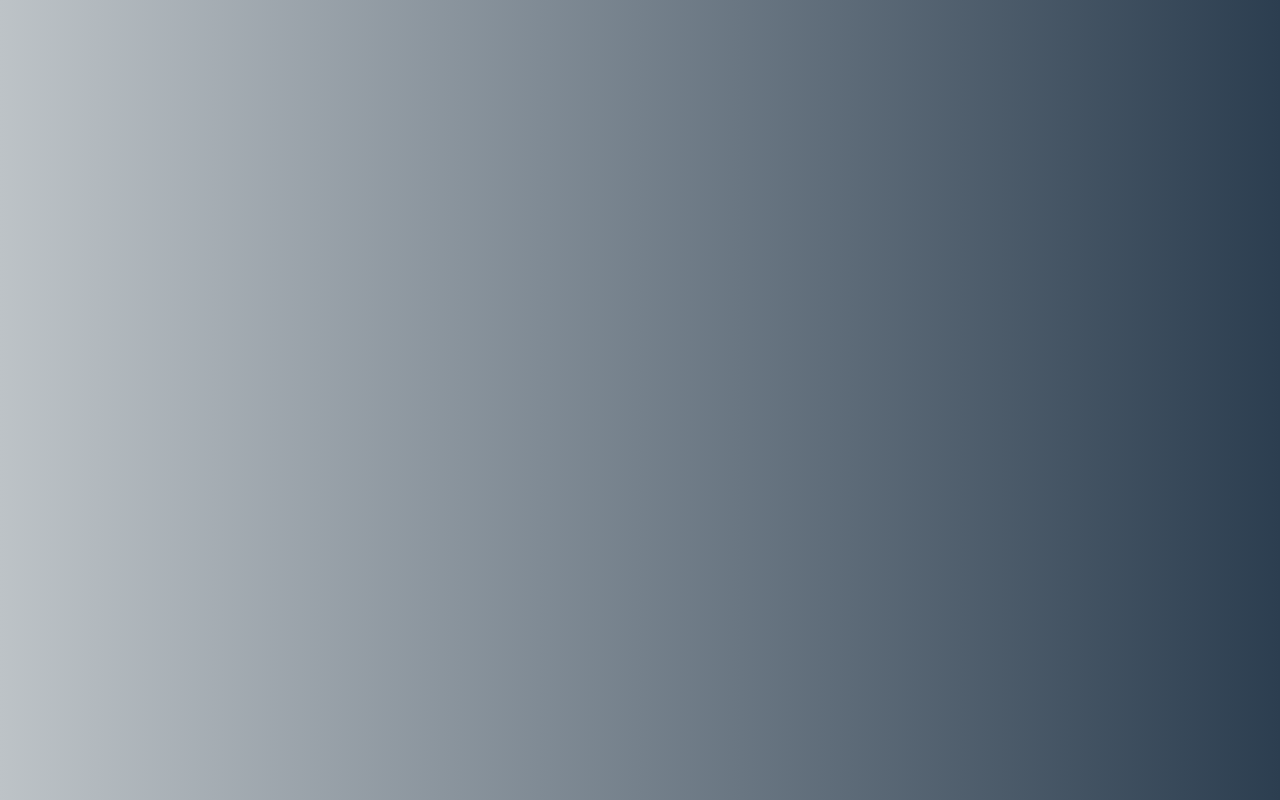
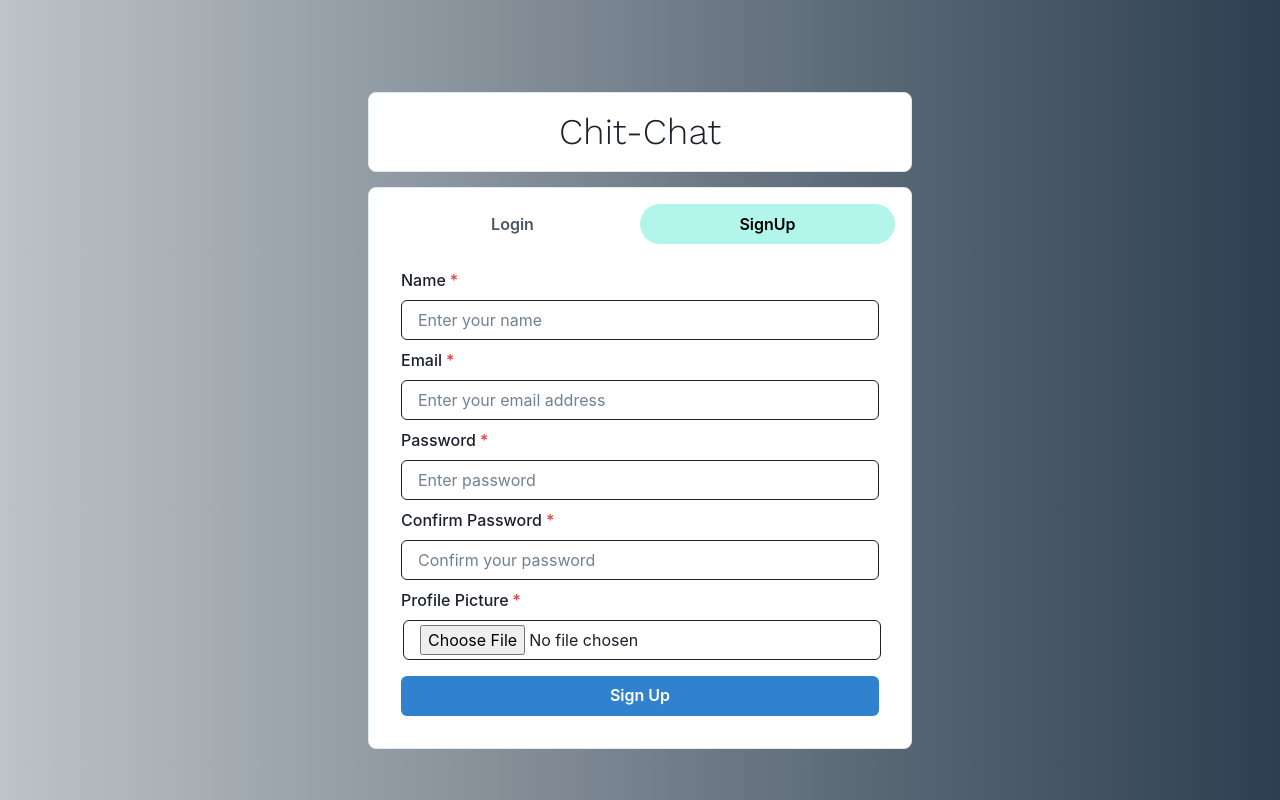
Before and after one commit to Nikk-05/Chit-Chat, a React (Vite) app in the folder frontend/: page /signup in a window 1280 px wide. Before the commit this address had no page. Built offline with nearby package versions, Linux system fonts and the light colour scheme.

Commit message:
Forms final commit

```diff
--- a/frontend/src/App.jsx
+++ b/frontend/src/App.jsx
@@ -13,6 +13,8 @@ function App() {
     <div className='App'>
       <Routes>
         <Route exact path='/' element={<Homepage/>} />
+        <Route path ='/login' element ={<Homepage/>} />
+        <Route exact path='/signup' element={<Homepage/>} />
         <Route exact path='/chat' element={<Chatpage/>} />
         <Route path = '/reset-password' element={<ResetPassword/>} />
       </Routes>
--- a/frontend/src/components/Login.jsx
+++ b/frontend/src/components/Login.jsx
@@ -4,49 +4,75 @@ import {
     FormControl,
     FormLabel,
     Input,
+    Flex,
     Button,
-    Flex,
-    Link as ChakraLink
+    Link as ChakraLink,
+    FormErrorMessage,
+    useToast
 } from '@chakra-ui/react'
-import { Link as ReactRouterLink } from 'react-router-dom'
+import { Link as ReactRouterLink, useNavigate } from 'react-router-dom'
+import { Formik, Form, Field } from 'formik';
+import * as Yup from 'yup'
 
+const validationSchema = Yup.object({
+    email: Yup.string().email('Invalid email address').required('Email is required'),
+    newPassword: Yup.string().required('Password is required')
+});
 
-function Login() {
-    const [logInData, setLogInData] = useState({
-        email: '',
-        password: ''
+const LoginFormData = () => {
+    const toast = useToast()
+    const navigate = useNavigate()
+    return (
+        <Formik
+            initialValues={{ email: '', password: '' }}
+            validationSchema={validationSchema}
+            onSubmit={(values) => {
+                console.log(values)
+                toast({
+                    title: 'Login Successful',
+                    status: 'success',
+                    duration: 4000,
+                    isClosable: true,
                 })
-
-    const handleChange = (e) => {
-        setLogInData({ ...logInData, [e.target.name]: e.target.value })
-    }
-
-    const handleSubmit = (e) => {
-        e.preventDefault()
-        // send logInData to backend for authentication
-        console.log(logInData)
-        // clear form fields
-        setLogInData({ email: '', password: '' })
-    }
-    return (
+                navigate('/chat')
+            }}
+        >
+            {({ errors, touched, handleSubmit }) => (
+                <Form onSubmit={handleSubmit}>
                     <Stack spacing={2}>
-            <FormControl isRequired>
+                        <Field name="email" >
+                            {({ field }) => (
+                                <FormControl isInvalid={errors.email && touched.email} isRequired >
                                     <FormLabel>Email</FormLabel>
-                <Input type="email" name="email" value={logInData.email} placeholder='Enter Your Email Address' onChange={handleChange} />
+                                    <Input {...field} type="email" placeholder='Enter your email' borderWidth ='1px' borderColor ='tale.200' />
+                                    {errors.email && touched.email ? <FormErrorMessage>{errors.email}</FormErrorMessage> : null}
                                 </FormControl>
-            <FormControl isRequired>
+                            )}
+                        </Field>
+                        <Field name="password" >
+                            {({ field }) => (
+                                <FormControl isInvalid={errors.password && touched.password} isRequired >
                                     <Flex d='flex' flexDirection='row' alignItems='center' justifyContent='space-between'>
                                         <FormLabel>Password</FormLabel>
                                         <ChakraLink as={ReactRouterLink} to="/reset-password" text='sm' color='blue' >
                                             Forgot password?
                                         </ChakraLink>
                                     </Flex>
-                <Input type="password" name="password" value={logInData.password} placeholder='Enter Your Password' onChange={handleChange} />
+                                    <Input {...field} type="password" placeholder='Enter your password' borderWidth ='1px' borderColor ='tale.200'/>
+                                    {errors.password && touched.password ? <FormErrorMessage>{errors.password}</FormErrorMessage> : null}
                                 </FormControl>
-
-            <Button onClick={handleSubmit}  w='100%' bg='blue.500' color = 'white' mt='2' _hover={{ bg: 'blue.700'}}>Log In</Button>
-
+                            )}
+                        </Field>
+                        <Button type='submit' w='100%' bg='blue.500' color='white' mt='2' _hover={{ bg: 'blue.700' }}>Log In</Button>
                     </Stack>
+                </Form>
+            )}
+        </Formik>
+    )
+}
+function Login() {
+    return (
+        <LoginFormData />
     )
 }
 
--- a/frontend/src/components/ResetPassword.jsx
+++ b/frontend/src/components/ResetPassword.jsx
@@ -12,7 +12,7 @@ import {
     useToast,
     FormErrorMessage
 } from '@chakra-ui/react'
-import {Formik,Form, Field} from 'formik'
+import { Formik, Form, Field } from 'formik'
 import * as Yup from 'yup'
 
 const validationSchema = Yup.object({
@@ -44,12 +44,12 @@ const PasswordResetForm = () => {
         >
             {({ errors, touched, handleSubmit }) => (
                 <Form onSubmit={handleSubmit}>
-            {/* Email Field */}
+                    <Stack spacing={2}>
                         <Field name="email">
                             {({ field }) => (
                                 <FormControl isInvalid={errors.email && touched.email} isRequired>
                                     <FormLabel>Email</FormLabel>
-                  <Input {...field} type="email" placeholder="Enter your email" />
+                                    <Input {...field} type="email" placeholder="Enter your email"  borderWidth ='1px' borderColor ='tale.200' />
                                     {errors.email && touched.email ? <FormErrorMessage>{errors.email}</FormErrorMessage> : null}
                                 </FormControl>
                             )}
@@ -59,7 +59,7 @@ const PasswordResetForm = () => {
                             {({ field }) => (
                                 <FormControl isInvalid={errors.newPassword && touched.newPassword} isRequired mt={4}>
                                     <FormLabel>New Password</FormLabel>
-                  <Input {...field} type="password" placeholder="Enter new password" />
+                                    <Input {...field} type="password" placeholder="Enter new password" borderWidth ='1px' borderColor ='tale.200' />
                                     {errors.newPassword && touched.newPassword ? <FormErrorMessage>{errors.newPassword}</FormErrorMessage> : null}
                                 </FormControl>
                             )}
@@ -69,33 +69,32 @@ const PasswordResetForm = () => {
                             {({ field }) => (
                                 <FormControl isInvalid={errors.confirmPassword && touched.confirmPassword} isRequired mt={4}>
                                     <FormLabel>Confirm Password</FormLabel>
-                  <Input {...field} type="password" placeholder="Confirm your password" />
+                                    <Input {...field} type="password" placeholder="Confirm your password"  borderWidth ='1px' borderColor ='tale.200' />
                                     {errors.confirmPassword && touched.confirmPassword ? <FormErrorMessage>{errors.confirmPassword}</FormErrorMessage> : null}
                                 </FormControl>
                             )}
                         </Field>
 
-            <Button type="submit" w='100%' bg='blue.500' color = 'white' mt='2' _hover={{ bg: 'blue.700'}}>
+                        <Button type="submit" w='100%' bg='blue.500' color='white' mt='2' _hover={{ bg: 'blue.700' }}>
                             Reset Password
                         </Button>
+                    </Stack>
                 </Form>
             )}
         </Formik>
     )
 }
 
-const ResetPassword = () =>{
+const ResetPassword = () => {
     return (
         <Container d='flex' justifyContent='center' maxW='xl' centerContent >
             <Box d='flex' justifyContent='center' p="3" bg='white' w='100%' m="40px 0 15px 0" borderRadius='lg' borderWidth={'1px'}>
                 <Text textAlign='center' fontSize='4xl' fontFamily="work sans" >Reset Password</Text>
             </Box>
             <Box bgColor='white' w='100%' borderRadius='lg' p='4' borderWidth='1px'>
-                <Stack spacing={2}>
-                    <PasswordResetForm/>
-                </Stack>
+                <PasswordResetForm />
             </Box>
-        </Container> )
+        </Container>)
 }
 
 export default ResetPassword;
--- a/frontend/src/components/SignUp.jsx
+++ b/frontend/src/components/SignUp.jsx
@@ -1,113 +1,128 @@
 import React, { useState } from 'react'
 import {
-    VStack,
+    Stack,
     FormControl,
     FormLabel,
     Input,
     Button,
-    useToast
+    useToast,
+    FormErrorMessage
 } from '@chakra-ui/react'
+import { Formik, Field, Form } from 'formik'
+import { useNavigate } from 'react-router-dom'
+import * as Yup from 'yup'
 
-const SignUp = () => {
+const validationSchema = Yup.object({
+    name: Yup.string().required('Name is required'),
+    email: Yup.string().email('Invalid email address').required('Email address is required'),
+    password: Yup.string().min(6, 'Password must be at least 6 characters').required('Password is required'),
+    confirmPassword: Yup.string().oneOf([Yup.ref('password'), null], 'Passwords must match').required('Confirm Password is required'),
+    profilePicture: Yup.mixed().required('Profile Picture is required'),
+})
+
+const handleFileUpload = (event, setFieldValue) => {
+    const file = event.target.files[0];      // 1. Access the file from the input field
+    const reader = new FileReader();         // 2. Create a FileReader object to read the file
+
+    reader.onloadend = () => {               // 5. When reading is complete:
+        setFieldValue('profilePicture', reader.result); // 6. Store base64 string in Formik's state
+    };
+
+    if (file) {                              // 4. Proceed only if a file is selected
+        reader.readAsDataURL(file);            // 3. Read the file and convert it to base64
+    }
+};
+
+const SignUpFormData = () => {
     const toast = useToast()
-    const [passwordValid, setPasswordValid] = useState(true);
-    const [signUpData, setSignUpData] = useState({
+    const navigate = useNavigate()
+    return (
+        <Formik
+            initialValues={
+                {
                     name: '',
                     email: '',
                     password: '',
                     confirmPassword: '',
-        profilePicture: '',
-    });
-
-    const handleChange = (e) => {
-        if (e.target.name === 'profilePicture') {
-            const file = e.target.files[0];
-            const reader = new FileReader();
-            reader.onload = (e) => {
-                setSignUpData({ ...signUpData, profilePicture: e.target.result });
-            };
-            reader.readAsDataURL(file);
-            return;
-        }
-        setSignUpData({ ...signUpData, [e.target.name]: e.target.value });
-    };
-
-    const submitHandler = (e) => {
-        e.preventDefault()
-        if (signUpData.password !== signUpData.confirmPassword) {
+                    profilePicture: ''
+                }}
+            validationSchema={validationSchema}
+            onSubmit={(data) => {
+                console.log(data)
                 toast({
-                title: 'Password and Confirm Password are not the same',
-                status: 'error',
+                    title: 'Sign Up Successful',
+                    status: 'success',
                     duration: 6000,
                     isClosable: true,
                 })
-        }
-        console.log(signUpData)
-        // clear the state data
-        setSignUpData({
-            name: '',
-            email: '',
-            password: '',
-            confirmPassword: '',
-            profilePicture: '',
-        })
+                navigate('/login')
+            }}
+        >
+            {({ errors, touched, handleSubmit, setFieldValue }) => (
+                <Form onSubmit={handleSubmit}>
+                    <Stack spacing={2}>
+                        <Field name='name'>
+                            {({ field }) => (
+                                <FormControl isRequired>
+                                    <FormLabel>Name</FormLabel>
+                                    <Input {...field} type='text' placeholder='Enter your name' borderWidth='1px' borderColor='tale.200' />
+                                    {errors.name && touched.name ? <FormErrorMessage>{errors.name}</FormErrorMessage> : null}
+                                </FormControl>
+                            )}
+                        </Field>
+
+                        <Field name="email">
+                            {({ field }) => (
+                                <FormControl isInvalid={errors.email && touched.email} isRequired >
+                                    <FormLabel>Email</FormLabel>
+                                    <Input {...field} type='email' placeholder='Enter your email address' borderWidth='1px' borderColor='tale.200' />
+                                    {errors.email && touched.email ? <FormErrorMessage>{errors.email}</FormErrorMessage> : null}
+                                </FormControl>
+                            )}
+
+                        </Field>
+                        <Field name="password">
+                            {({ field }) => (
+                                <FormControl isInvalid={errors.password && touched.password} isRequired>
+                                    <FormLabel>Password</FormLabel>
+                                    <Input {...field} type="password" placeholder="Enter password" borderWidth='1px' borderColor='tale.200' />
+                                    {errors.password && touched.password ? <FormErrorMessage>{errors.password}</FormErrorMessage> : null}
+                                </FormControl>
+                            )}
+                        </Field>
+
+                        <Field name="confirmPassword">
+                            {({ field }) => (
+                                <FormControl isInvalid={errors.confirmPassword && touched.confirmPassword} isRequired>
+                                    <FormLabel>Confirm Password</FormLabel>
+                                    <Input {...field} type="password" placeholder="Confirm your password" borderWidth='1px' borderColor='tale.200' />
+                                    {errors.confirmPassword && touched.confirmPassword ? <FormErrorMessage>{errors.confirmPassword}</FormErrorMessage> : null}
+                                </FormControl>
+                            )}
+                        </Field>
+
+                        <Field name="profilePicture">
+                            {({ field }) => (
+                                <FormControl isRequired>
+                                    <FormLabel>Profile Picture</FormLabel>
+                                    <Input type="file" accept="image/*" onChange={(event) => handleFileUpload(event, setFieldValue)}
+                                        placeholder='Upload profile picture' borderWidth='1px' borderColor='tale.200' pt='4px' left='2px' />
+                                    {errors.profilePicture && touched.profilePicture ? <FormErrorMessage>{errors.profilePicture}</FormErrorMessage> : null}
+                                </FormControl>
+                            )}
+                        </Field>
+                        <Button type='submit' w='100%' bg='blue.500' color='white' mt='2' _hover={{ bg: 'blue.700' }}>Sign Up</Button>
+                    </Stack>
+                </Form>
+            )}
+        </Formik>
+    )
 }
 
+
+const SignUp = () => {
     return (
-        <VStack spacing={2}>
-            {/* Sign Up form */}
-            <FormControl isRequired>
-                <FormLabel>Name</FormLabel>
-                <Input
-                    name='name'
-                    id='name'
-                    placeholder='Enter Your Name'
-                    onChange={handleChange}
-                />
-            </FormControl>
-            <FormControl isRequired>
-                <FormLabel>Email</FormLabel>
-                <Input
-                    type='email'
-                    name='email'
-                    id='email'
-                    placeholder='Enter Your Email Address'
-                    onChange={handleChange}
-                />
-            </FormControl>
-            <FormControl isRequired>
-                <FormLabel>Password</FormLabel>
-                <Input
-                    type='password'
-                    name='password'
-                    id='password'
-                    min-length='5'
-                    onChange={handleChange}
-                    placeholder='Enter Password'
-                ></Input>
-            </FormControl>
-            <FormControl isRequired>
-                <FormLabel>Confirm Password</FormLabel>
-                <Input
-                    type='password'
-                    name='confirmPassword'
-                    id='confirmPassword'
-                    onChange={handleChange}
-                    placeholder='Confirm Password'
-                ></Input>
-            </FormControl>
-            <FormControl isRequired>
-                <FormLabel>Upload you Picture</FormLabel>
-                <Input
-                    accept='image/*'
-                    alignContent='center'
-                    type='file'
-                    name='profilePicture'
-                    onChange={handleChange}
-                />
-            </FormControl>
-            <Button onClick={submitHandler}  w='100%' bg='blue.500' color = 'white' mt='2' _hover={{ bg: 'blue.700'}}>Sign Up</Button>
-        </VStack>
+        <SignUpFormData />
     )
 }
 
--- a/frontend/src/pages/Homepage.jsx
+++ b/frontend/src/pages/Homepage.jsx
@@ -3,31 +3,57 @@ import {
     Box,
     Container,
     Text,
-    Button,
+    Tabs,
+    TabList,
+    TabPanels,
+    Tab,
+    TabPanel,
 
 } from '@chakra-ui/react'
-import Tabs from '../components/Tabs.jsx'
+import { useNavigate, useLocation, Routes, Route } from 'react-router-dom';
+import Login from '../components/Login.jsx'
+import SignUp from '../components/SignUp.jsx'
 
 
 function Homepage() {
+    const navigate = useNavigate();
+    const location = useLocation();
+
+    // Determine the current tab based on the URL path (if on /signup, select the second tab)
+    const currentTab = location.pathname === '/signup' ? 1 : 0;
+
+    // Handle tab changes and update URL accordingly
+    const handleTabChange = (index) => {
+        if (index === 0) {
+            navigate('/login');  // Switch to /login path when first tab is clicked
+        } else {
+            navigate('/signup');  // Switch to /signup path when second tab is clicked
+        }
+    };
+
     return (
         <Container d='flex' justifyContent='center' maxW='xl' centerContent>
-            <Box
-                d='flex'
-                justifyContent='center'
-                p="3"
-                bg='white'
-                w='100%'
-                m="40px 0 15px 0"
-                borderRadius='lg'
-                borderWidth={'1px'}
-            >
+            <Box d='flex' justifyContent='center' p="3" bg='white' w='100%' m="40px 0 15px 0" borderRadius='lg' borderWidth={'1px'} >
                 <Text textAlign='center' fontSize='4xl' fontFamily="work sans" >Chit-Chat</Text>
             </Box>
             <Box bgColor='white' w='100%' borderRadius='lg' p='4' borderWidth='1px'>
-                <Tabs/>
+                <Tabs index={currentTab} onChange={handleTabChange} variant='soft-rounded'>
+                    <TabList mb='0.5em'>
+                        <Tab w='50%' _selected={{ color: 'black', bg: 'teal.100' }}>Login</Tab>
+                        <Tab w='50%' _selected={{ color: 'black', bg: 'teal.100' }}>SignUp</Tab>
+                    </TabList>
+                    <TabPanels>
+                        <TabPanel _selected={{ color: 'black', bg: 'teal.300' }}>
+                            <Login />
+                        </TabPanel>
+                        <TabPanel>
+                            <SignUp />
+                        </TabPanel>
+                    </TabPanels>
+                </Tabs>
             </Box>
         </Container>
+
     )
 }
 
```
Also changed, not shown: frontend/src/components/Tabs.jsx (deleted, +0 -30 lines). Lines whose indentation alone changed are shown as unchanged.
